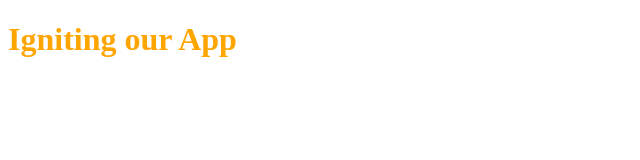
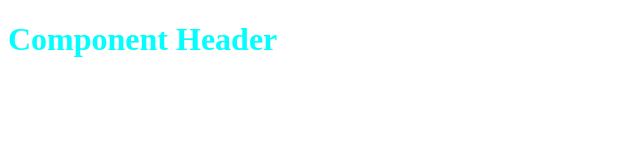
Before and after one commit to iamsaqib24/namaste-react, a React app in the folder week-02/lec-02/: page / in a window 1280 px wide. Shown: the whole page, without its empty margins (0-640 px from the left). Built offline with nearby package versions, Linux system fonts and the light colour scheme.

Commit message:
component

```diff
--- a/week-02/lec-02/App.js
+++ b/week-02/lec-02/App.js
@@ -3,6 +3,23 @@ import ReactDOM from "react-dom/client"
 
 const heading = React.createElement("h1", { className: "heading"}, "Igniting our App")
 
+
+function Header() {
+    return (
+        <div>
+            <h1 className="component-heading">Component Header</h1>
+        </div>
+    )
+}
+
+
+
+function Page() {
+    return (
+        <Header />
+    )
+}
+
 const root = ReactDOM.createRoot(document.getElementById("root"))
 
-root.render(heading)
+root.render(<Page />)
--- a/week-02/lec-02/style.css
+++ b/week-02/lec-02/style.css
@@ -1,3 +1,7 @@
 .heading {
   color: orange;
 }
+
+.component-heading {
+  color: aqua;
+}
```
